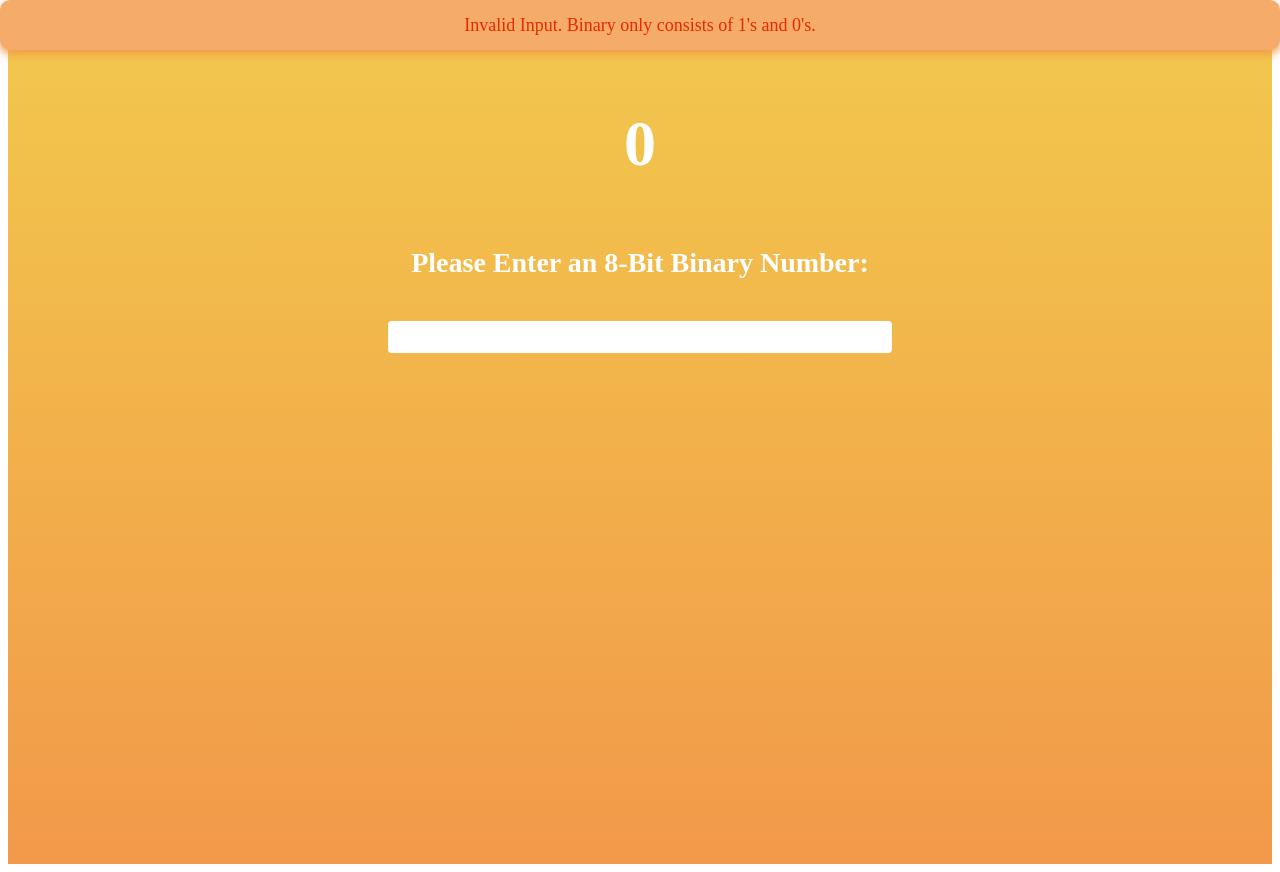
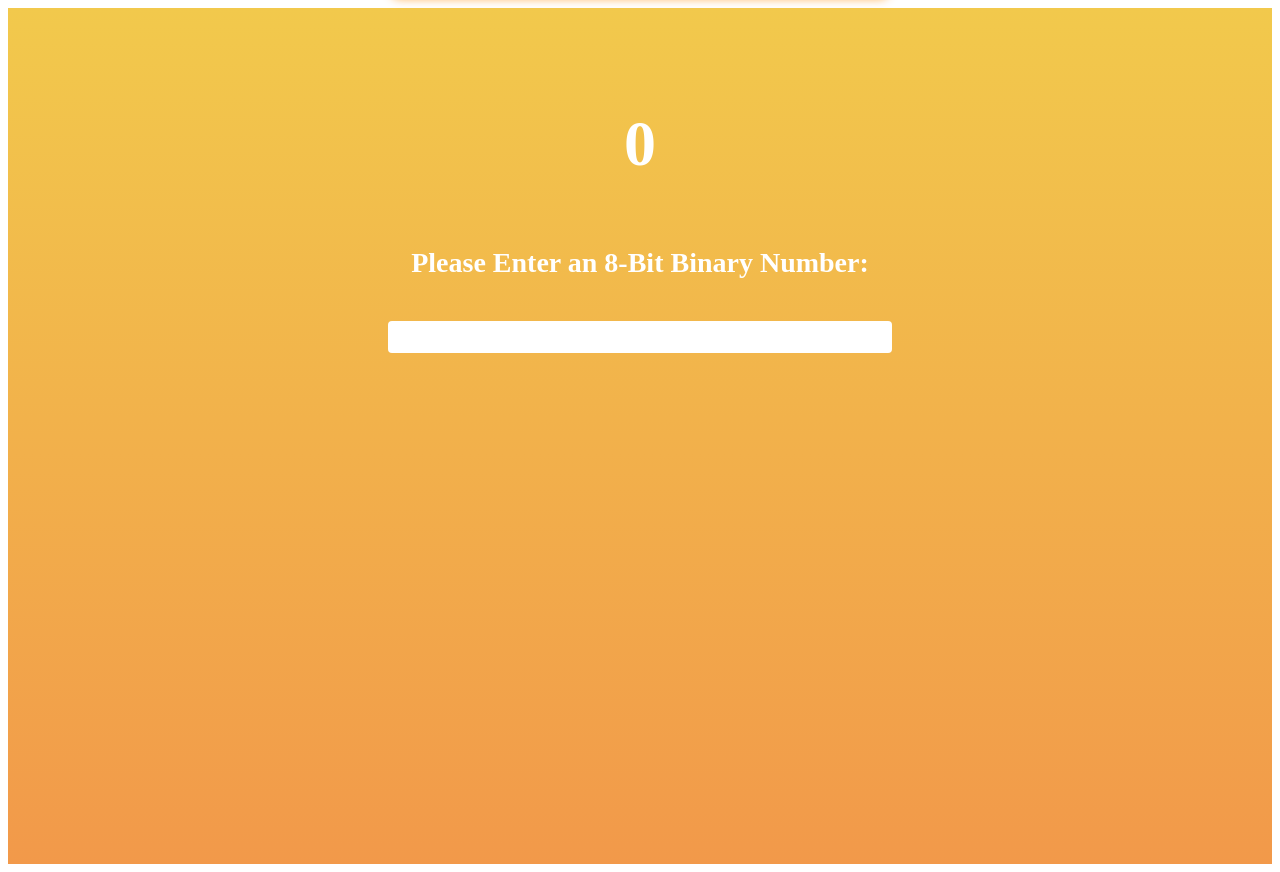
Before and after one commit to Nickolas-Hernandez/bin-to-dec, a React app: page / in a window 1280 px wide. Built offline with nearby package versions, Linux system fonts and the light colour scheme; the HTML template or start-up script is replaced by a standard one.

Commit message:
Styled notification bar

```diff
--- a/src/error-message.jsx
+++ b/src/error-message.jsx
@@ -3,22 +3,30 @@ import styled from 'styled-components';
 
 const Notification = styled.div`
   width: 100%;
+  max-width: 500px;
   height: 50px;
   background-color:white;
   position: absolute;
-  top: 0;
-  color: #e82a00;
+  top: -55px;
+  color: white;
   font-size: 18px;
   display: flex;
   justify-content: center;
   align-items: center;
   border-radius: 10px;
-  box-shadow: 0 4px 10px #F2994A;
-  background: #f5ab6a;
+  box-shadow: 0 4px 10px rgba(0,0,0,0.1);
+  box-shadow: 0 4px 10px rgba(255,175,77,0.9);
+  background: #ffaf4d;
+  transition: transform 0.5s linear;
+  transform: ${props => props.notify ? "translateY(110%)" : ''};
+`;
+
+const Wrap = styled.span`
+  color: #dc1010;
 `;
 
 export default function ErrorMessage(props){
   return (
-    <Notification><p>Invalid Input. Binary only consists of 1's and 0's.</p></Notification>
+    <Notification><p><Wrap>Invalid Input.</Wrap> Binary consist of 1's and 0's only.</p></Notification>
   );
 }
```
Also changed, not shown: 2 other files (tests, documents, lock files or other folders).
